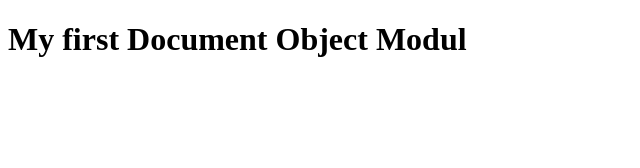
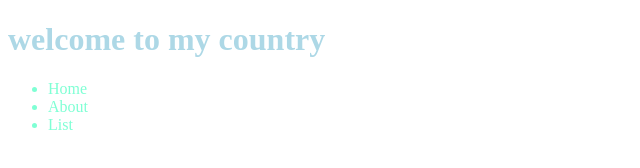
Before and after one commit to developershahiduzzamann/test-document-object-module, a plain HTML site: page index.html in a window 1280 px wide. Shown: the whole page, without its empty margins (0-640 px from the left). Drawn offline with Linux system fonts and the light colour scheme.

Commit message:
add the new line

```diff
--- a/assets/styles/style.css
+++ b/assets/styles/style.css
@@ -0,0 +1,6 @@
+h1{
+    color: lightblue;
+}
+li{
+    color: aquamarine;
+}
--- a/index.html
+++ b/index.html
@@ -7,8 +7,16 @@
     <link rel="stylesheet" href="./assets/styles/style.css">
 </head>
 <body>
-    <h1>My first Document Object Modul</h1>
-
+    <header>
+        <h1>welcome to my country</h1>
+    </header>
+    <main>
+        <ul>
+              <li>Home</li>
+              <li>About</li>
+              <li>List</li>
+        </ul>
+    </main>
 
     <script src="./assets/js/dom.js"></script>
 </body>
```
